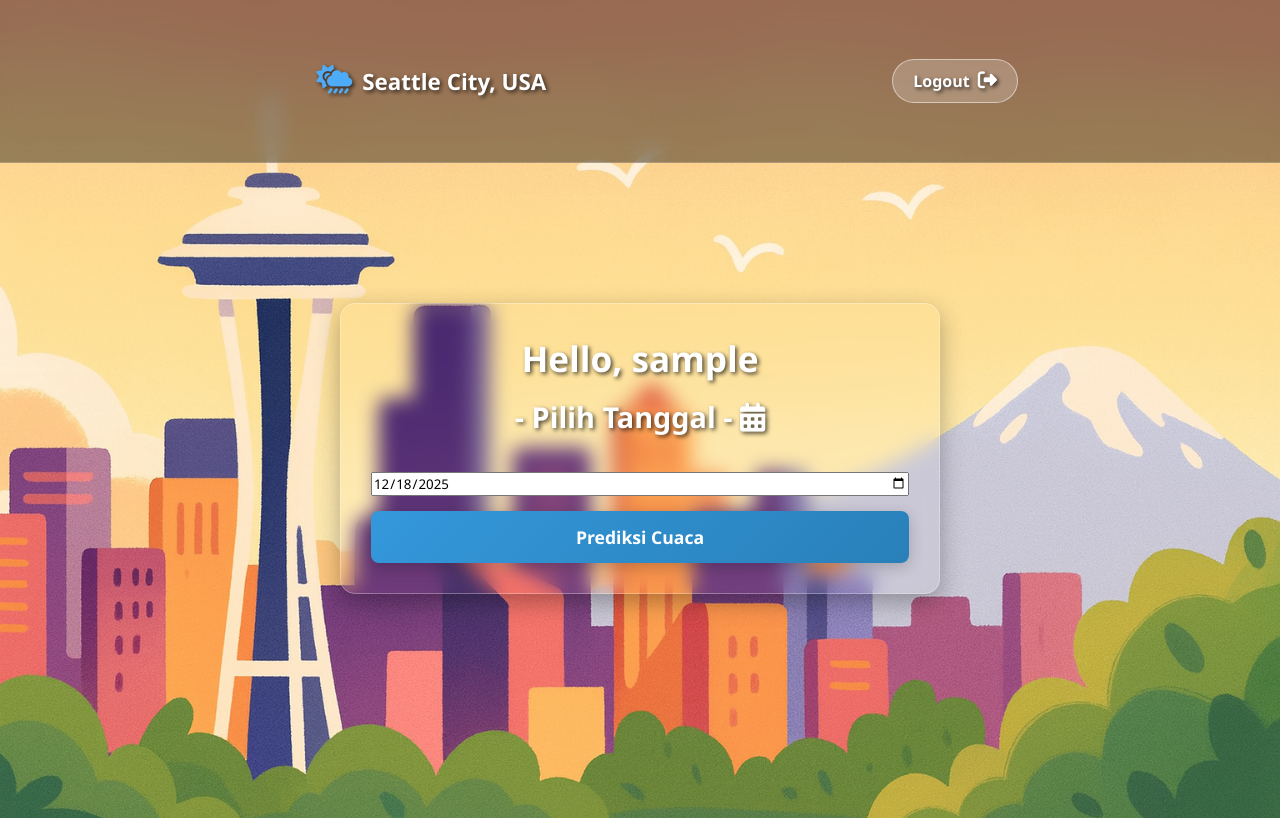
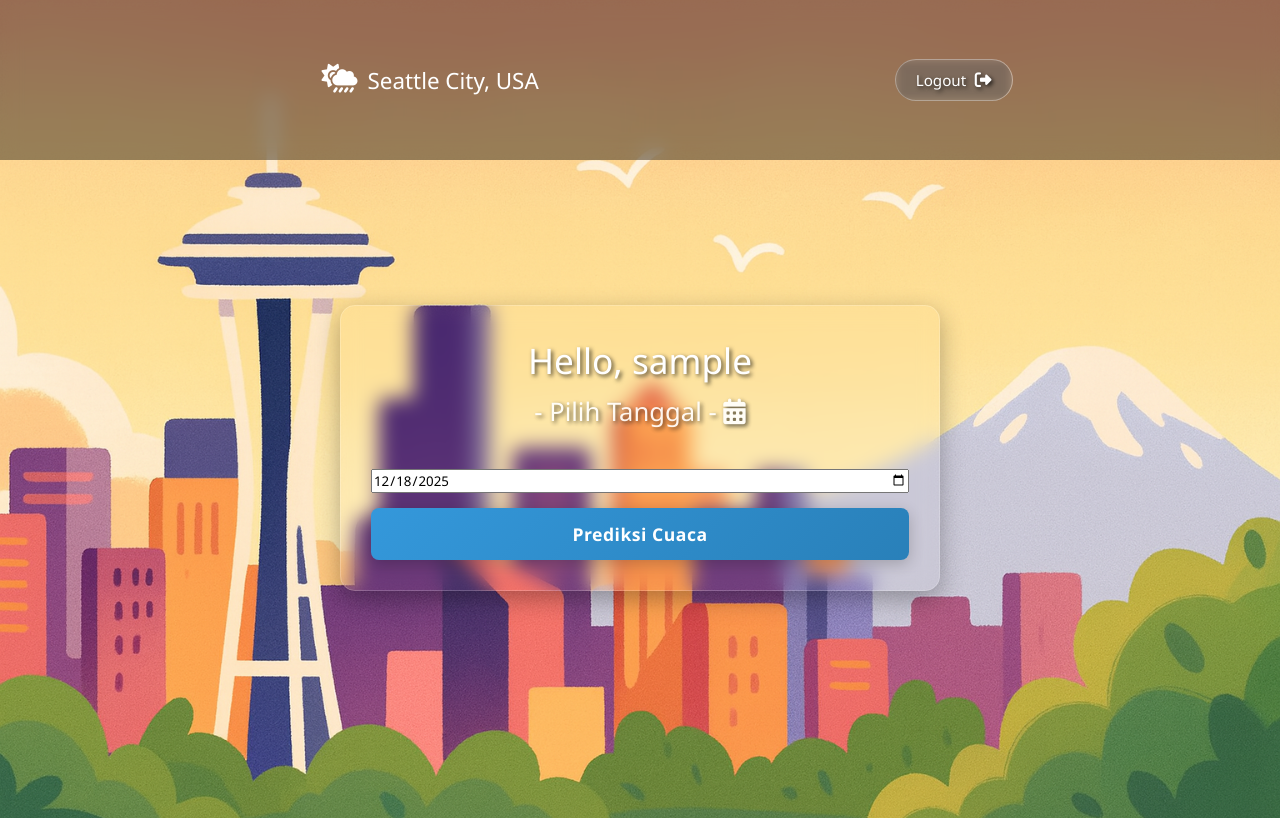
Before and after one commit to dikachafidh/weather-prediction, a Flask app: template templates/index.html in a window 1280 px wide. Run offline with Flask 3, Linux system fonts and the light colour scheme; the template is opened without the code that fills it: most values are stand-ins (such as "Sample title", 1, 10 or a date in 2020); parts of the project's set-up code (start-up, migrations or seed data) failed here and were passed over; some libraries are stand-ins or nearby versions.

Commit message:
Update style.css

```diff
--- a/static/css/style.css
+++ b/static/css/style.css
@@ -59,7 +59,8 @@ body {
     background-color: rgba(0, 0, 0, 0.4);
     backdrop-filter: blur(10px);
     -webkit-backdrop-filter: blur(10px);
-    border-bottom: 1px solid rgba(255, 255, 255, 0.2);
+    /* HAPUS border-bottom untuk menghilangkan garis */
+    border-bottom: none;
 }
 
 .nav-flex {
@@ -78,11 +79,13 @@ body {
     align-items: center;
     gap: 10px;
     margin: 0;
+    font-weight: 500; /* Lebih tipis sesuai gambar */
+    text-shadow: none; /* Hilangkan shadow untuk lebih clean */
 }
 
 .nav-brand i {
     font-size: 1.8rem;
-    color: #4dabf7;
+    color: white; /* Ubah jadi putih sesuai gambar */
 }
 
 /* Hamburger Menu (Mobile Only) */
@@ -112,22 +115,24 @@ nav ul {
     gap: 8px;
     background-color: rgba(255, 255, 255, 0.2);
     color: white;
-    border: 1px solid rgba(255, 255, 255, 0.5);
+    border: 1px solid rgba(255, 255, 255, 0.3); /* Border lebih tipis */
     padding: 10px 20px;
     border-radius: 25px;
     text-decoration: none;
-    font-weight: 600;
+    font-weight: 500; /* Lebih tipis */
     transition: all 0.3s ease;
+    font-size: 0.95rem;
+    backdrop-filter: blur(5px);
 }
 
 .logout-btn:hover {
-    background-color: rgba(255, 255, 255, 0.4);
-    border-color: rgba(255, 255, 255, 0.8);
+    background-color: rgba(255, 255, 255, 0.25);
+    border-color: rgba(255, 255, 255, 0.4);
     transform: translateY(-2px);
 }
 
 .logout-btn i {
-    font-size: 1.2em;
+    font-size: 1.1em;
 }
 
 /* Hero Section */
@@ -148,7 +153,7 @@ nav ul {
     box-shadow: 0 8px 25px rgba(0, 0, 0, 0.3);
     backdrop-filter: blur(10px);
     -webkit-backdrop-filter: blur(10px);
-    border: 1px solid rgba(255, 255, 255, 0.3);
+    border: 1px solid rgba(255, 255, 255, 0.2); /* Border lebih tipis */
     text-align: center;
     color: #fff;
     width: 90%;
@@ -158,20 +163,23 @@ nav ul {
 
 #greeting {
     font-size: 2.2rem;
-    margin-bottom: 15px;
+    margin-bottom: 10px; /* Kurangi margin */
     color: white;
+    font-weight: 500; /* Lebih tipis */
 }
 
 #weather-text {
-    font-size: 1.8rem;
-    margin-bottom: 15px;
+    font-size: 1.6rem; /* Sedikit lebih kecil */
+    margin-bottom: 25px; /* Tambah margin untuk spacing yang lebih baik */
     color: white;
     min-height: 50px;
+    font-weight: 400; /* Normal weight */
+    opacity: 0.9; /* Sedikit transparan */
 }
 
-/* Weather Details - SELALU DIHILANGKAN (sesuai gambar) */
+/* Weather Details - SELALU DIHILANGKAN */
 #weather-details {
-    display: none !important; /* SELALU DISEMBUNYIKAN */
+    display: none !important;
 }
 
 /* Search Container */
@@ -261,16 +271,17 @@ nav ul {
 /* Button - TOMBOL PREDIKSI CUACA */
 button {
     padding: 14px 30px;
-    background: linear-gradient(135deg, #3498db, #2980b9); /* Warna berbeda dari input tanggal */
+    background: linear-gradient(135deg, #3498db, #2980b9);
     color: white;
     border: none;
     border-radius: 8px;
     cursor: pointer;
-    font-weight: bold;
+    font-weight: 600;
     font-size: 1.1rem;
     transition: all 0.3s ease;
     width: 100%;
     box-shadow: 0 4px 15px rgba(0, 0, 0, 0.2);
+    letter-spacing: 0.5px;
 }
 
 button:hover {
```
Also changed, not shown: other parts of static/css/style.css (+47 -34 lines).
